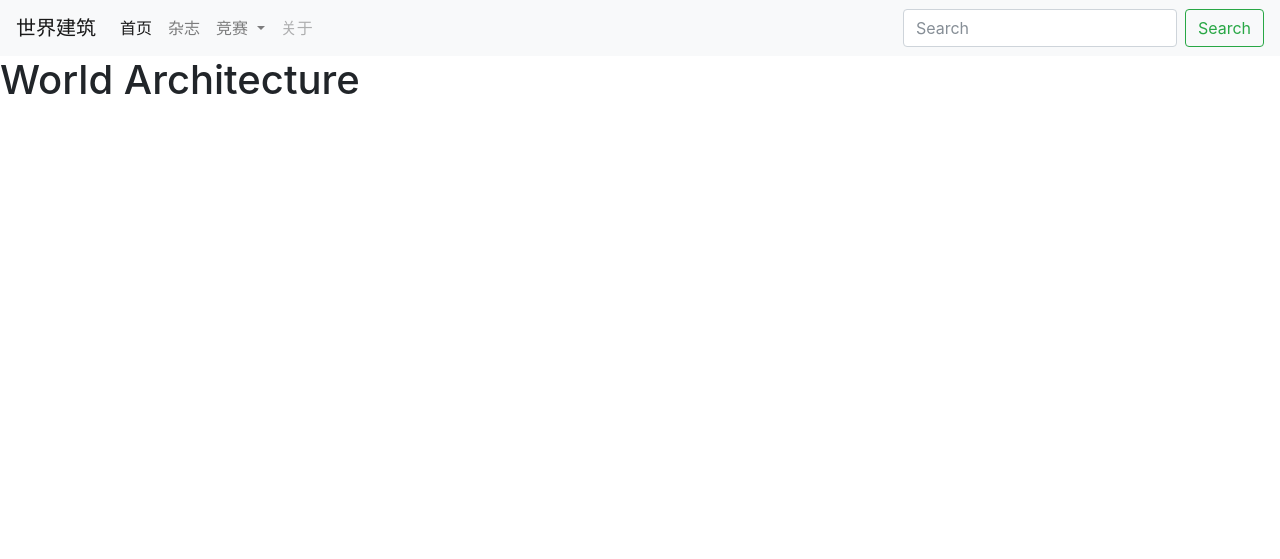
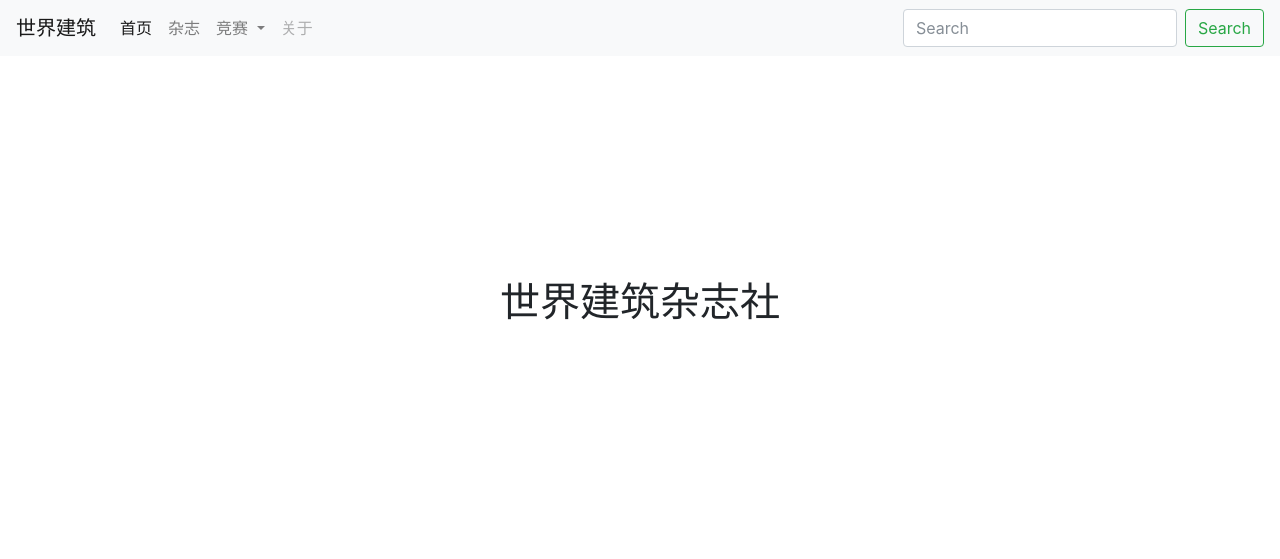
Before and after one commit to KeiraQian/KeriaQian.github.io, a plain HTML site: page wamp.html in a window 1280 px wide. Drawn offline with nearby package versions, Linux system fonts and the light colour scheme.

Commit message:
title center

```diff
--- a/wamp.html
+++ b/wamp.html
@@ -10,6 +10,18 @@
     <!-- Bootstrap CSS -->
     <link rel="stylesheet" href="https://maxcdn.bootstrapcdn.com/bootstrap/4.0.0-beta.2/css/bootstrap.min.css" integrity="sha384-PsH8R72JQ3SOdhVi3uxftmaW6Vc51MKb0q5P2rRUpPvrszuE4W1povHYgTpBfshb"
         crossorigin="anonymous">
+    <style>
+        .title-box {
+            height: 500px;
+            display: flex;
+            justify-content: center;
+            align-items: center;
+        }
+
+        .text-center {
+            text-align: center;
+        }
+    </style>
 </head>
 
 <body>
@@ -46,13 +58,17 @@
                     <a class="nav-link disabled" href="#">关于</a>
                 </li>
             </ul>
-            <form class="form-inline my-2 my-lg-0">
+            <form class="form-inline my-2 my-lg-0" action=" http://www.baidu.com/s" target="_blank">
                 <input class="form-control mr-sm-2" type="search" placeholder="Search" aria-label="Search">
                 <button class="btn btn-outline-success my-2 my-sm-0" type="submit">Search</button>
             </form>
         </div>
     </nav>
-    <h1>World Architecture</h1>
+    <div class="container">
+        <div class="title-box">
+            <h1 class="text-center">世界建筑杂志社</h1>
+        </div>
+    </div>
 
     <!-- Optional JavaScript -->
     <!-- jQuery first, then Popper.js, then Bootstrap JS -->
```
